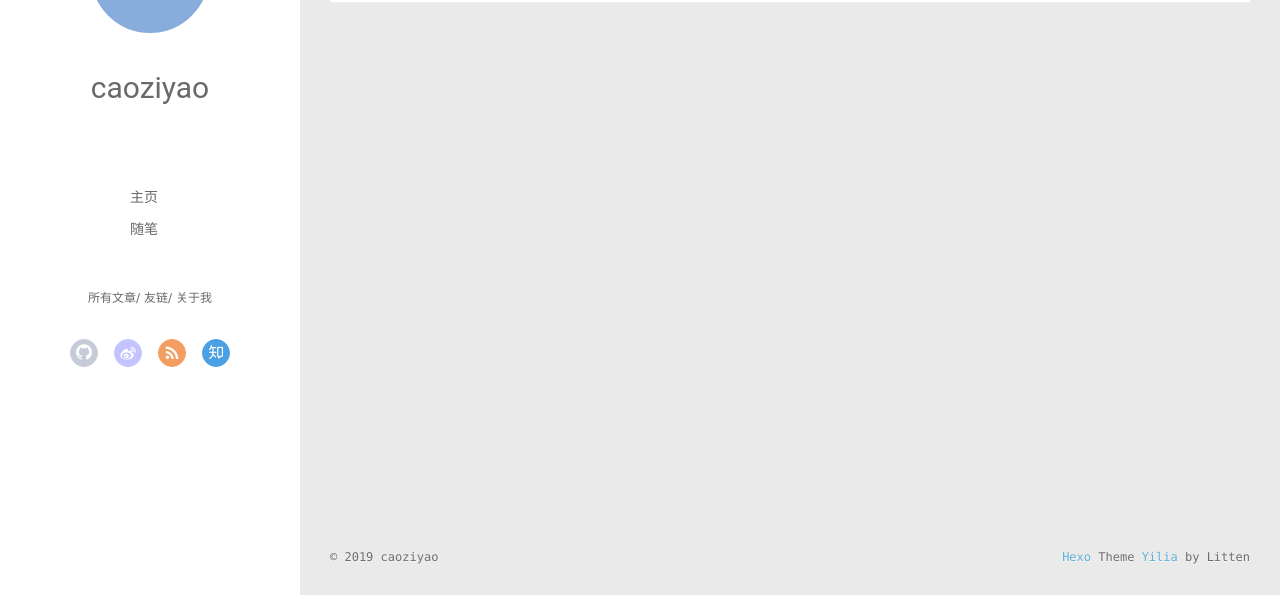
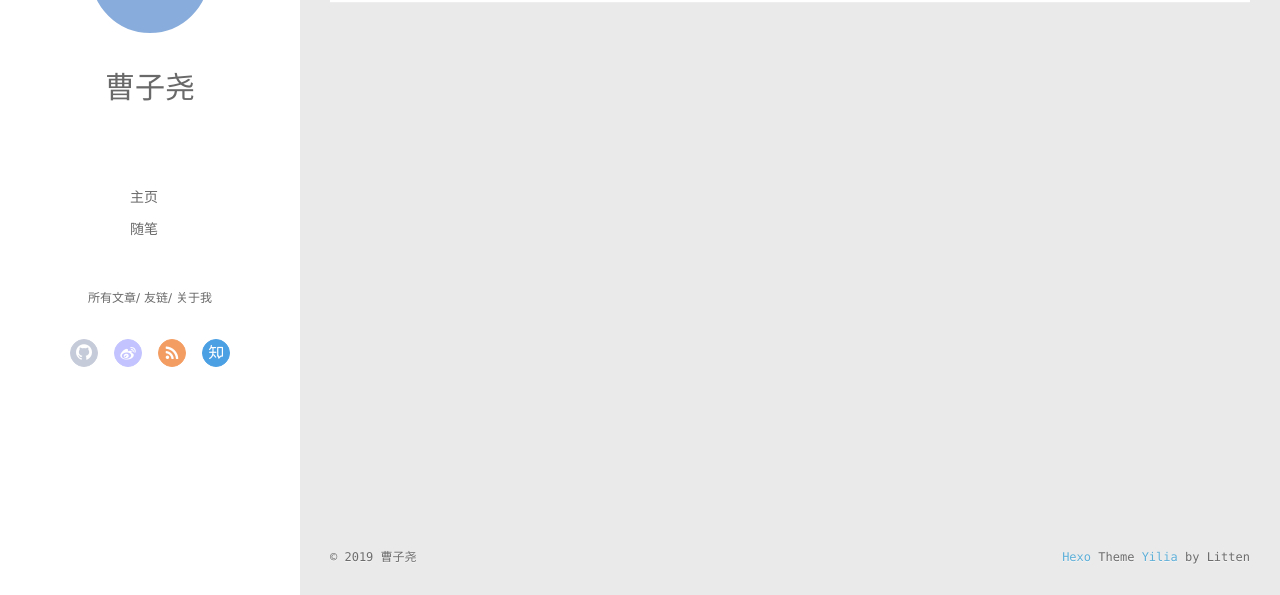
Before and after one commit to Ziyaocao/Ziyaocao.github.io, a plain HTML site: page archives/index.html in a window 1280 px wide. Shown: the part 202-797 px from the top of the page. Drawn offline with Linux system fonts and the light colour scheme; no server answers.

Commit message:
Site updated: 2019-03-09 14:06:55

```diff
--- a/archives/index.html
+++ b/archives/index.html
@@ -46,7 +46,7 @@
 			<img src class="js-avatar">
 		</a>
 		<hgroup>
-		  <h1 class="header-author"><a href="/">caoziyao</a></h1>
+		  <h1 class="header-author"><a href="/">曹子尧</a></h1>
 		</hgroup>
 
 
@@ -104,7 +104,7 @@
 				<img src class="js-avatar">
 			</div>
 			<hgroup>
-			  <h1 class="header-author js-header-author">caoziyao</h1>
+			  <h1 class="header-author js-header-author">曹子尧</h1>
 			</hgroup>
 
 
@@ -229,7 +229,7 @@
   <div class="outer">
     <div id="footer-info">
     	<div class="footer-left">
-    		&copy; 2019 caoziyao
+    		&copy; 2019 曹子尧
     	</div>
       	<div class="footer-right">
       		<a href="http://hexo.io/" target="_blank">Hexo</a>  Theme <a href="https://github.com/litten/hexo-theme-yilia" target="_blank">Yilia</a> by Litten
```
Also changed, not shown: 2019/03/09/hello-world/index.html (+3 -3 lines), 2019/03/09/第二次搭建hexo博客/index.html (+3 -3 lines), archives/2019/03/index.html (+3 -3 lines), archives/2019/index.html (+3 -3 lines), index.html (+3 -3 lines).
